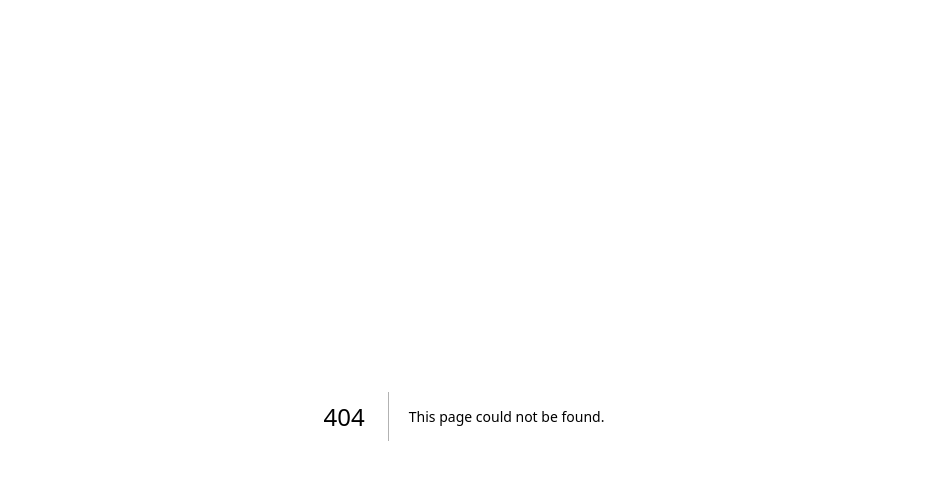
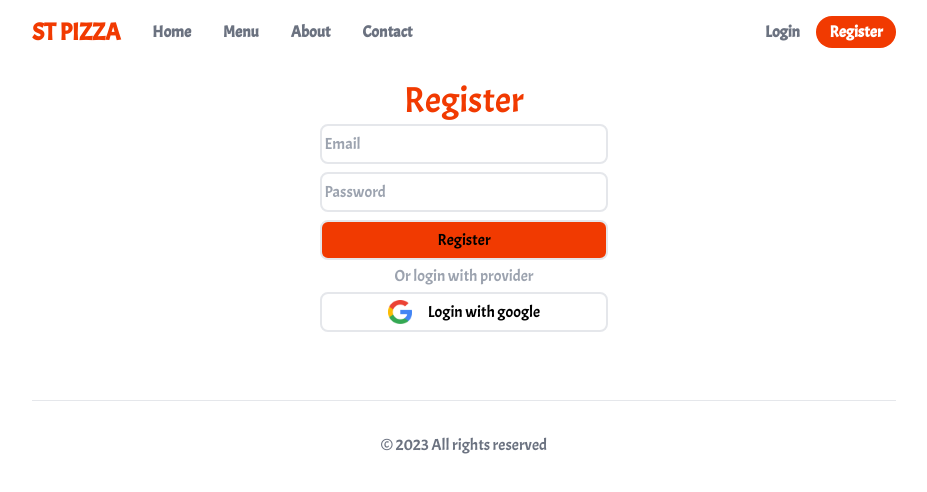
Before and after one commit to freeluckperson/next-gh-pages, a Next.js app: page /register in a window 1280 px wide. Before the commit this address had no page. Shown: the top 492 px of the page, without its empty margins (176-1103 px from the left). Built offline with nearby package versions, Linux system fonts and the light colour scheme.

Commit message:
3/12/2023

```diff
--- /dev/null
+++ b/src/app/api/auth/[...nextauth]/route.ts
@@ -0,0 +1,4 @@
+// import NextAuth from "next-auth/next";
+
+// const handler = NextAuth({});
+// export { handler as GET, handler as POST };
--- a/src/app/globals.css
+++ b/src/app/globals.css
@@ -4,5 +4,22 @@
 
 section.hero {
   @apply grid;
-  grid-template-columns: .4fr .6fr;
+  grid-template-columns: 0.4fr 0.6fr;
 }
+
+/* input[type="email"],
+input[type="password"],
+input[type="text"] {
+  @apply block w-full my-4 rounded-md;
+  @apply block p-2 border-gray-300 bg-gray-100;
+}
+
+button {
+  @apply block w-full text-gray-700 font-semibold;
+  @apply border border-gray-300 rounded-md px-6 py-2;
+}
+
+button[type="submit"],
+.submit {
+  @apply border-0 bg-primary text-white;
+} */
--- a/src/app/layout.js
+++ b/src/app/layout.js
@@ -1,5 +1,6 @@
 import { Roboto, Acme, JetBrains_Mono } from "next/font/google";
 import "./globals.css";
+import Header from "@/components/layout/Header";
 
 const roboto = Acme({ subsets: ["latin"], weight: ["400"] });
 
@@ -12,7 +13,13 @@ export default function RootLayout({ children }) {
   return (
     <html lang="en">
       <body className={roboto.className}>
-        <main className="max-w-4xl mx-auto p-4">{children}</main>
+        <main className="max-w-4xl mx-auto p-4">
+          <Header />
+          {children}
+          <footer className="border-t p-8 text-center text-gray-500 mt-16">
+            &copy; 2023 All rights reserved
+          </footer>
+        </main>
       </body>
     </html>
   );
--- /dev/null
+++ b/src/app/login/page.js
@@ -0,0 +1,5 @@
+export default function LoginPage() {
+    return (
+        <div>LoginPage</div>
+    )
+}
--- a/src/app/page.js
+++ b/src/app/page.js
@@ -1,4 +1,3 @@
-import Header from "@/components/layout/Header.js";
 import Hero from "@/components/layout/Hero.js";
 import HomeMenu from "@/components/layout/HomeMenu";
 import SectionHeader from "@/components/layout/SectionHerder";
@@ -6,7 +5,6 @@ import SectionHeader from "@/components/layout/SectionHerder";
 export default function Home() {
   return (
     <>
-      <Header />
       <Hero />
       <HomeMenu />
       <section className="text-center my-16">
@@ -47,16 +45,13 @@ export default function Home() {
         </p>
       </section>
       <section className="text-center">
-        <SectionHeader subHeader={"Don´t hesitate"} mainHeader={"Contact us"} />
+        <SectionHeader subHeader={"Don't hesitate"} mainHeader={"Contact us"} />
         <div className="mt-8">
           <a className="text-4xl underline text-gray-500" href="tel:+12458745">
             +124 587 45 45
           </a>
         </div>
       </section>
-      <footer className="border-t p-8 text-center text-gray-500 mt-16">
-        &copy; 2023 All rights reserved
-      </footer>
     </>
   );
 }
--- /dev/null
+++ b/src/app/register/page.js
@@ -0,0 +1,42 @@
+export default function RegisterPage() {
+    return (
+        <div className="">
+            <section className="mt-8 h-full flex flex-wrap justify-center ">
+                <form className="grid place-items-center" action="">
+                    <h1 className="text-center text-primary text-4xl">
+                        Register
+                    </h1><input className="h-10 items-center m-1 w-72 border-2 rounded-lg" type="email" name="" id="" placeholder=" Email" />
+                    <input className="h-10 items-center m-1 w-72 border-2 rounded-lg" type="password" name="" id="" placeholder=" Password" />
+                    <button className="h-10 items-center m-1 w-72 border-2  rounded-lg flex justify-center gap-4 bg-primary" type="submit">Register</button>
+                    <div className="text-gray-400">
+                        Or login with provider
+                    </div>
+                    <button className="h-10 items-center m-1 w-72 border-2 rounded-lg flex justify-center gap-4">
+                        <img src="/google.png" height={24} width={24} alt="..." />
+                        Login with google
+                    </button>
+                </form>
+            </section>
+        </div>
+
+        // <div className="mt-8">
+        //     <section className="">
+        //         <h1 className="text-center text-primary text-4xl">
+        //             Register
+        //         </h1>
+        //         <form className="block max-w-xs mx-auto" action="">
+        //             <input className="" type="email" name="" id="" placeholder=" Email" />
+        //             <input className="" type="password" name="" id="" placeholder=" Password" />
+        //             <button type="submit">Register</button>
+        //             <div className="">
+        //                 Or login with provider
+        //             </div>
+        //             <button className="flex gap-4 justify-center">
+        //                 <img src="/google.png" height={24} width={24} alt="..." />
+        //                 Login with google
+        //             </button>
+        //         </form>
+        //     </section>
+        // </div>
+    )
+}
--- a/src/components/layout/Header.js
+++ b/src/components/layout/Header.js
@@ -1,14 +1,14 @@
 import Link from "next/link";
 
-export default function home(params) {
+export default function Header(params) {
   return (
     <>
       <header className="flex items-center justify-between">
         <nav className="flex items-center gap-8 text-gray-500 font-semibold">
-          <Link className="text-primary font-semibold text-2xl" href="#">
+          <Link className="text-primary font-semibold text-2xl" href="/">
             ST PIZZA
           </Link>
-          <Link href="">Home</Link>
+          <Link href="/">Home</Link>
           <Link href="">Menu</Link>
           <Link href="">About</Link>
           <Link href="">Contact</Link>
```
Also changed, not shown: package.json (+6 -5 lines), 1 other file (tests, documents, lock files or other folders).
